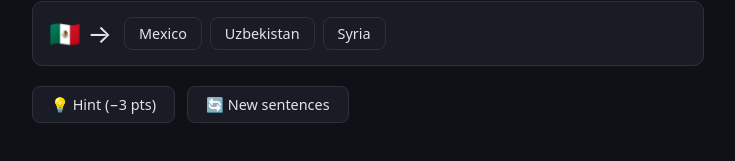
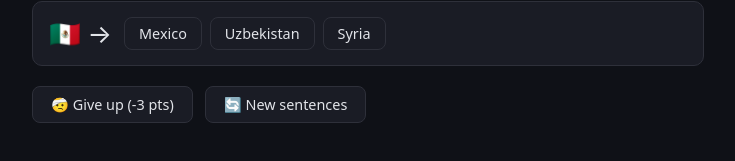
Before and after one commit to LiamMacpherson/vexicon, a React (Vite) app: page / in a window 1280 px wide. Both pictures are taken after a click on the button "🎮 Practice". Shown: the part 467-628 px from the top of the page, without its empty margins (272-1007 px from the left). Built offline with nearby package versions, Linux system fonts and the light colour scheme.

Commit message:
feat: introduce Give up logic for Decode game

```diff
--- a/src/components/DecodeGame.tsx
+++ b/src/components/DecodeGame.tsx
@@ -158,7 +158,7 @@ export default function DecodeGame() {
     if (allAnswered) {
       updated.elapsed = Date.now() - gameState.startTime;
       if (allCorrect) {
-        const points = Math.max(10 - hintsUsed * 3, 1);
+        const points = Math.max(10 - (hintsUsed * 3), 1);
         setScore((s) => s + points);
         setStreak((s) => s + 1);
       } else {
@@ -380,11 +380,24 @@ export default function DecodeGame() {
 
       {/* Actions */}
       <div className="game-actions">
-        {!gameState.solved && (
+        {!gameState.solved && (() => {
+          let isFinalHint;
+          if (isMultipleChoice) {
+            isFinalHint = gameState.flagChoices.length - gameState.flagChoices.filter((c) => c.selected!=null).length === 1;
+          } else {
+            const totalFlags = gameState.encoded.filter((f) => f.type === 'flag').length;
+            isFinalHint = totalFlags - gameState.hintsUsed === 1;
+          }
+          return (
           <button className="hint-btn" onClick={useHint}>
-            💡 Hint (−3 pts)
+            {
+              isFinalHint
+            ? `🤕 Give up (-3 pts)`
+            : `💡 Hint (−3 pts)`
+            }
           </button>
-        )}
+        );
+        })()}
         {gameState.solved && (() => {
           const correctCount = gameState.flagChoices.filter((c) => c.selected === c.correctAnswer && !c.hinted).length;
           const total = gameState.flagChoices.length;
--- a/src/data/countries.ts
+++ b/src/data/countries.ts
@@ -301,6 +301,7 @@ export const countries: CountryEntry[] = [
     "code": "BW",
     "flag": "🇧🇼",
     "demonyms": [
+      "Batswana",
       "Motswana"
     ],
     "aliases": [
```
